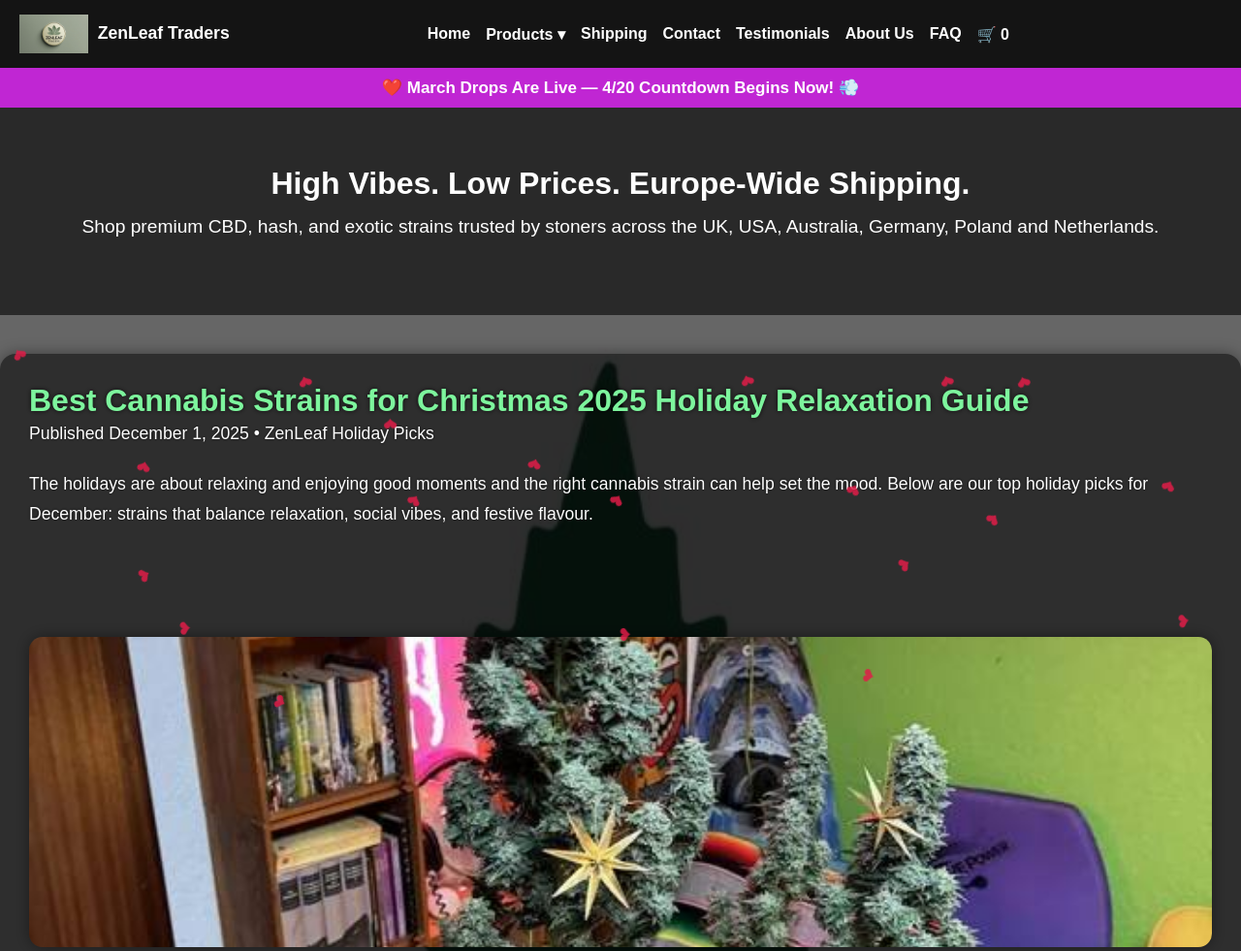
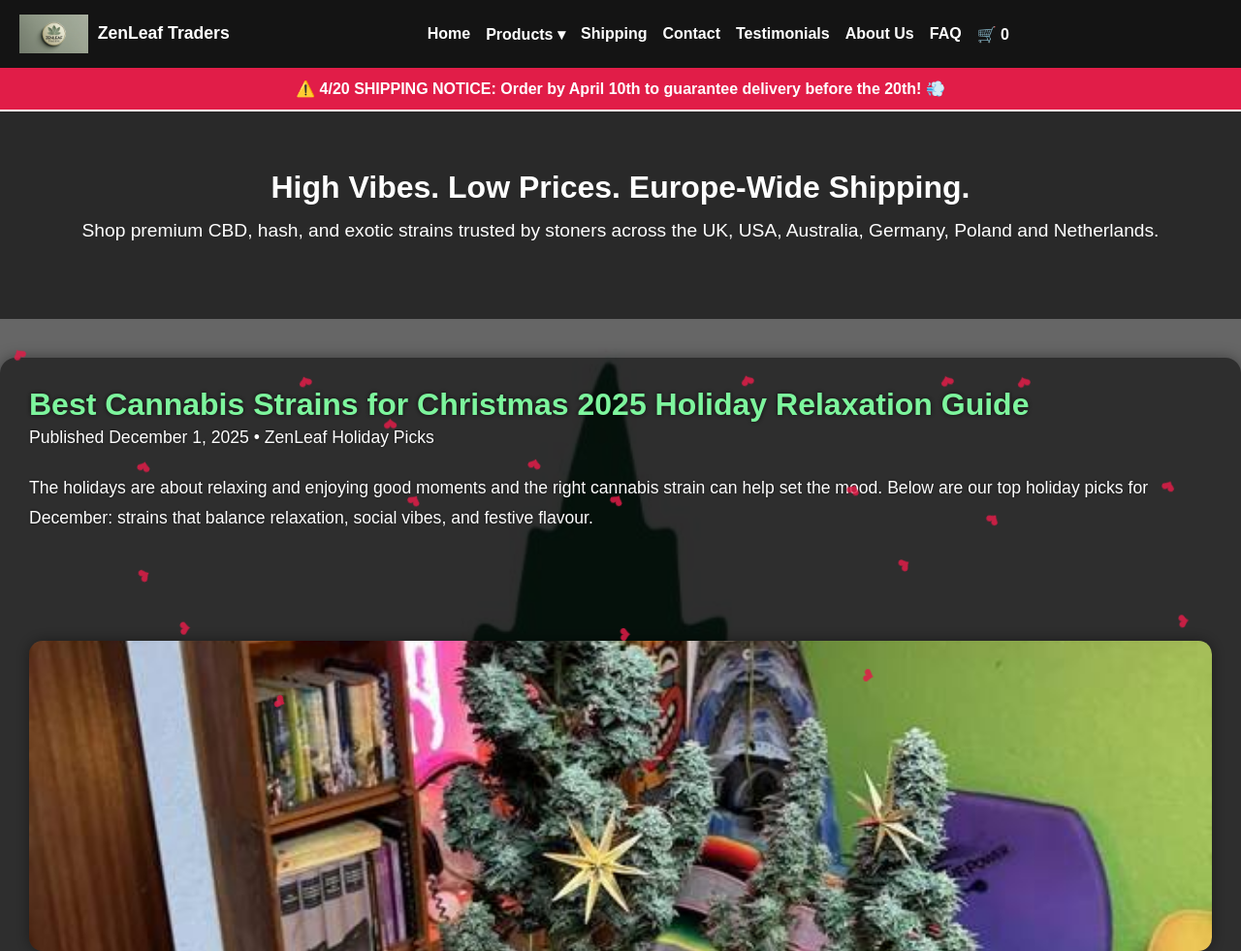
Before and after one commit to zenleaftraders/zenleaftraders, a plain HTML site: page christmas-cannabis-strains.html in a window 1280 px wide. Shown: the top 981 px of the page at 97% size. Drawn offline with Linux system fonts and the light colour scheme.

Commit message:
Update christmas-cannabis-strains.html

```diff
--- a/christmas-cannabis-strains.html
+++ b/christmas-cannabis-strains.html
@@ -79,8 +79,9 @@
   </header>
 
   <!-- Holiday Banner (site-wide style) -->
-<div style="background:#c026d3; color:white; text-align:center; padding:10px 7px; font-size:17px; font-weight:bold;">❤️ March Drops Are Live — 4/20 Countdown Begins Now! 💨</div>
-
+<div style="background: #e11d48; color: white; text-align: center; padding: 12px; font-weight: bold; border-bottom: 2px solid #fff;">
+  ⚠️ 4/20 SHIPPING NOTICE: Order by April 10th to guarantee delivery before the 20th! 💨
+</div>
 
   <!-- Hero Section -->
   <section class="hero">
```
